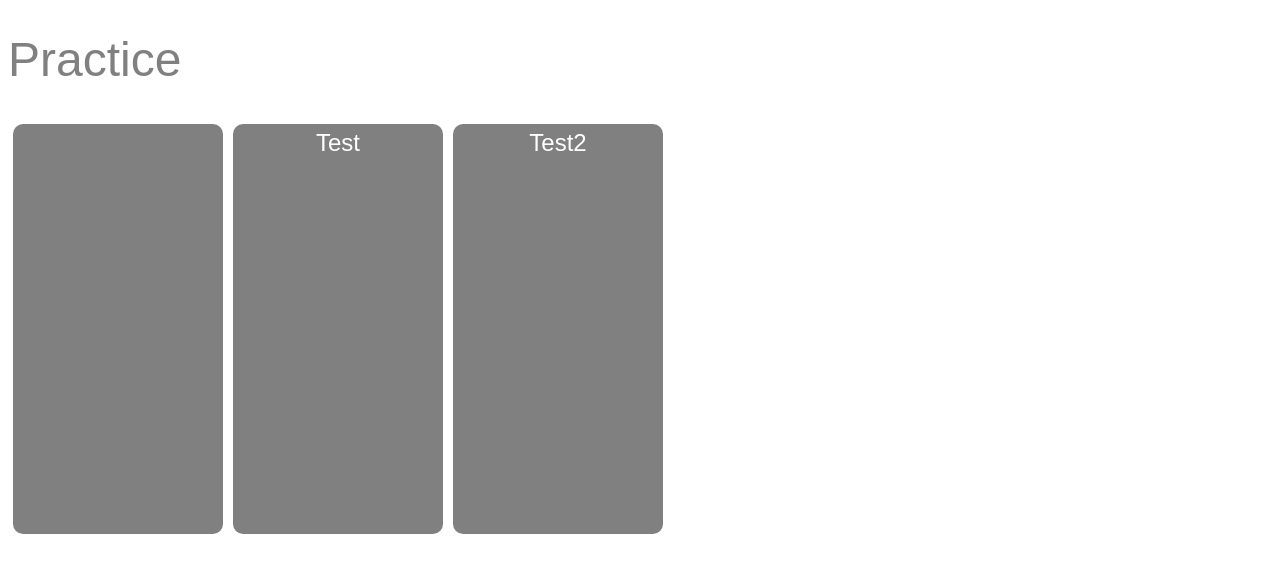
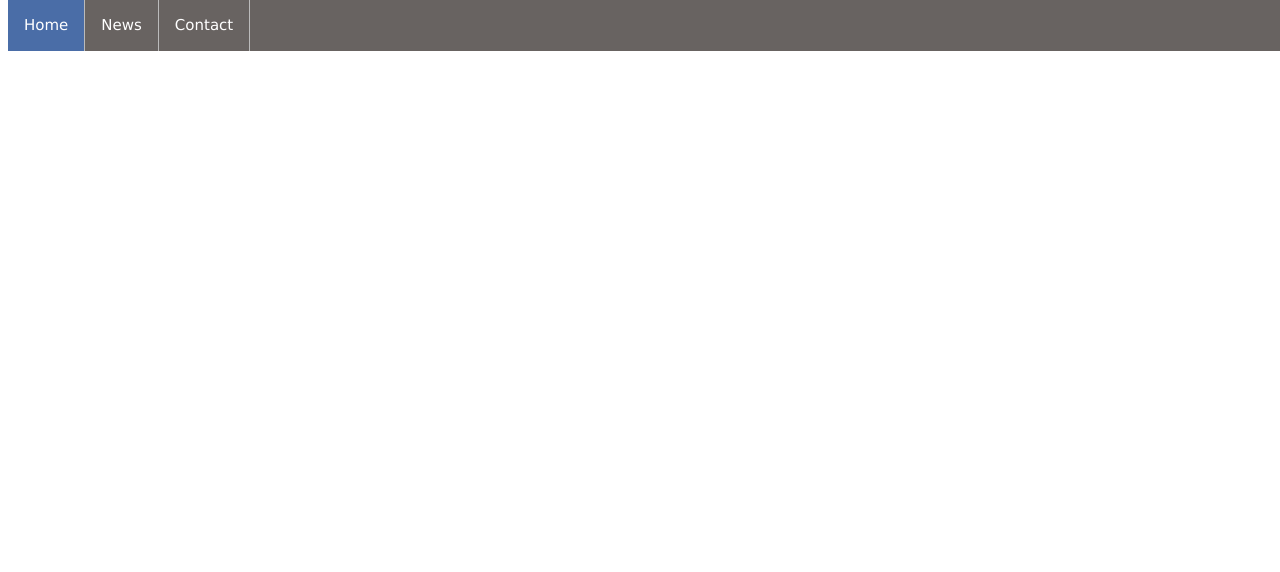
Before and after one commit to LarsenColes/Test2, a plain HTML site: page index.html in a window 1280 px wide. Drawn offline with Linux system fonts and the light colour scheme.

Commit message:
Navigation Bar Update

```diff
--- a/index.html
+++ b/index.html
@@ -1,48 +1,93 @@
 <!DOCTYPE html>
 <html>
 <style type="text/css">
+	html {
+		font-family: Verdana,sans-serif;
+		font-size: 15px;
+		line-height: 1.5;
+
+
+	}
+
 	h1 {
 		color: grey;
 		float: center;
 		font: status-bar;
-		font-size: 48px;
+		font-size: 32px;
 
 
 	}
 
 
 
-	#side_bar a {
+	#navigation ul {
+		list-style-type: none;
+		margin: 0;
+		padding: 0;
+		position: fixed;
+		top: 0;
+		width: 100%;
+		background-color: #686361;
+		overflow: hidden;
+		color: white;
+
+	}
+
+	li {
 		float: left;
-		width: 200px;
-		height: 400px;
-		background-color: grey;
-		border-radius: 10px;
-		text-align: center;
-		text-decoration: none;
-		color: white;
-		margin: 5px;
-		padding: 5px;
-		display: block;
-		font: status-bar;
-		font-size: 24px;
-}
+		border-right: 1px solid #bbb;
+	}
 
 
 
+	li a {
+		display: block;
+		color: white;
+		padding: 14px 16px;
+		text-decoration: none;
+		text-align: center;
+	}
+
+
+	li a:hover {
+		background-color: #555;
+		color: white;
+
+
+
+
+
+	}
+
+	.active {
+		background-color: #4a6da7;
+
+
+	}
+
+	#HomeBtn:hover {
+		background-color: #39537f;
+
+
+
+
+	}
 </style>
 <head>
 	<title> Practice </title>
-</head>
-<h1>Practice</h1>
-<body>
-<div id=side_bar>
-	<a href=""></a>
-	<a>Test</a>
-	<a>Test2</a>
 
 
 
-</div>
+
+<nav id=navigation>
+	<ul>
+		<li><a id="HomeBtn" class="active" href="">Home</a></li>
+		<li><a href="">News</a></li>
+		<li><a href="">Contact</a></li>
+	</ul>
+</nav>
+</head>
+<body>
+
 </body>
 </html>
```
